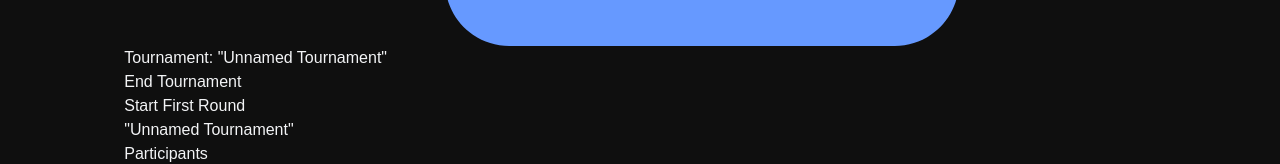
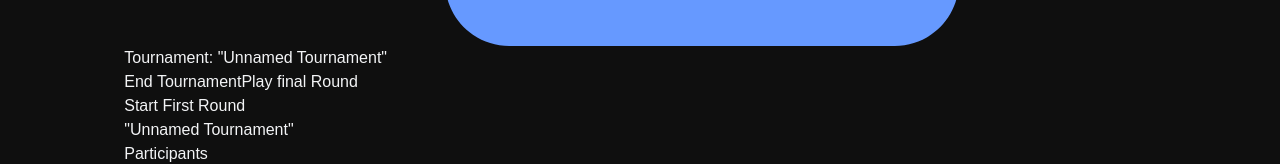
Before and after one commit to lm15-lukas/Kicker-React, a React (Vite) app: page /tournament in a window 1280 px wide. Shown: the part 981-1145 px from the top of the page. Built offline with nearby package versions, Linux system fonts and the light colour scheme.

Commit message:
FinalRound button und FinalRound Komponente erstellt

```diff
--- a/src/App.jsx
+++ b/src/App.jsx
@@ -9,6 +9,7 @@ import HeroSection from "./pages/CreateGame/HeroSection.jsx";
 import ScoreBoard from "./pages/ScoreBoard/components/ScoreBoard.jsx"
 import LoadTournaments from "./pages/Tournament/TournamentComponents/LoadTournament.jsx";
 import Sidebar from "./pages/Sidebar.jsx";
+import FinalRound from "./pages/Tournament/TournamentComponents/FinalRound.jsx";
 
 function App() {
   return (
@@ -31,6 +32,7 @@ function App() {
         <Route path="/tournament" element={<Tournament />} />
         <Route path="/scoreboard" element={<ScoreBoard />} />
         <Route path="/load" element={<LoadTournaments/>}></Route>
+        <Route path="/finalRound" element={<FinalRound/>}></Route>
       </Routes>
       </main>
       </div>
--- /dev/null
+++ b/src/pages/Tournament/TournamentComponents/FinalRound.jsx
@@ -0,0 +1,7 @@
+export default function FinalRound (){
+    return(
+        <>
+        <div className="bg-white flex justify-center text-black h-[2500px]"> Hier Kommt der KO Baum hin</div>
+        </>
+    )
+}
--- a/src/pages/Tournament/TournamentComponents/TurnamentHeader.jsx
+++ b/src/pages/Tournament/TournamentComponents/TurnamentHeader.jsx
@@ -1,6 +1,7 @@
 import { useNavigate } from "react-router-dom";
 import Trophy from "../assets/images/trophy-solid.svg";
 import { motion } from "framer-motion";
+import FinalRound from "./FinalRound";
 
 export default function TournamentHeader({onEndTournament}) {
   const tournamentName = localStorage.getItem("tournament-name") || "Unnamed Tournament";
@@ -10,6 +11,9 @@ export default function TournamentHeader({onEndTournament}) {
     onEndTournament();
     navigate("/scoreboard");
   };
+  function handleFinalRound(){
+  navigate('/finalRound')
+  }
 
   return (
     <header className="bg-gray-900 text-white py-4 px-6 pl-64 flex justify-between items-center shadow-lg rounded-b-xl">
@@ -17,6 +21,7 @@ export default function TournamentHeader({onEndTournament}) {
         <img src={Trophy} alt="Trophy" className="w-8 h-8 text-yellow-400" />
         <h1 className="text-2xl font-semibold">Tournament: "{tournamentName}"</h1>
       </div>
+      <div>
       <motion.button
         onClick={handleEndTournament}
         className="px-4 py-2 rounded-lg bg-gradient-to-r from-red-600 to-green-600 hover:from-red-700 hover:to-green-700 text-white font-medium"
@@ -25,6 +30,13 @@ export default function TournamentHeader({onEndTournament}) {
       >
         End Tournament
       </motion.button>
+      <motion.button
+      className="px-4 py-2 rounded-lg bg-emerald-600 hover:bg-emerald-700 text-white"
+      onClick={handleFinalRound}
+      >
+        Play final Round
+      </motion.button>
+      </div>
     </header>
   );
 }
```
